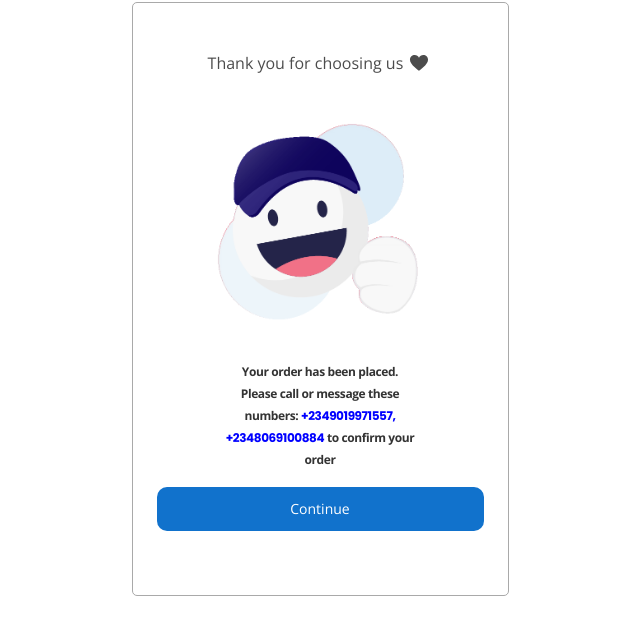
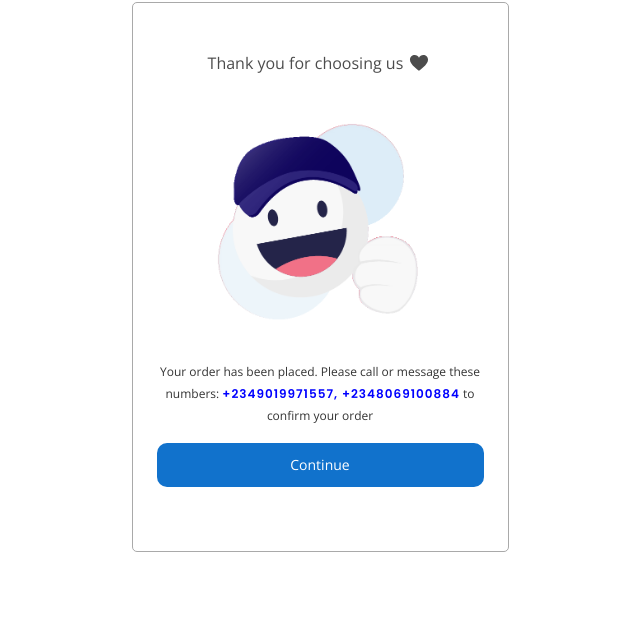
Before and after one commit to DaisiSegun/Root-web, a React (Create React App) app in the folder front-end/: page /congrats in a window 1280 px wide. Shown: the top 634 px of the page, without its empty margins (320-960 px from the left). Built offline with nearby package versions, Linux system fonts and the light colour scheme; no server answers.

Commit message:
yess
dcd

```diff
--- a/front-end/src/components/home/Congrats.js
+++ b/front-end/src/components/home/Congrats.js
@@ -1,5 +1,6 @@
 import React, { useState } from 'react';
 import Axios from 'axios'; // Import Axios
+import { Link } from 'react-router-dom'
 import { useNavigate } from 'react-router-dom'; // Import useNavigate
 
 import './signup.css';
@@ -47,7 +48,7 @@ console.log( apiUrl)
       </div>
       <img className='congrats-gif' src='/images/congrats.gif' alt="Congrats GIF" />
       <p className='place-order'>
-        Your order has been placed. Please call or message these numbers: <span className='call-blue'> +2349019971557, +2348069100884</span> to confirm your order
+        Your order has been placed. Please call or message these numbers:  <Link className='link' to='whatsapp://send?phone=+2349019971557'> <span className='call-blue'> +2349019971557, +2348069100884</span></Link> to confirm your order
       </p>
       <button className='button-blue3' onClick={handleContinueClick}>Continue</button>
     </div>
--- a/front-end/src/components/home/signup.css
+++ b/front-end/src/components/home/signup.css
@@ -469,13 +469,15 @@ line-height: 2.5rem;
   color: rgba(0, 0, 0, 0.80);
   text-align: center;
   font-feature-settings: 'clig' off, 'liga' off;
-  font-family: Open Sans;
+  font-family: 'Open Sans';
   font-size: 0.75rem;
   font-style: normal;
-  font-weight: 600;
+  font-weight: 500;
   line-height: 1.375rem;
-  letter-spacing: -0.0255rem;
-  width: 12rem;
+  /* letter-spacing: -0.0255rem; */
+  width: 87%;
+  /* padding-left: 1rem;
+  padding-right: 1rem; */
   min-height: 3.5625rem;
 }
 .button-blue3 {
@@ -664,11 +666,14 @@ margin-bottom: 1rem;
 }
 .call-blue{
   color: blue;
-  font-weight: 700;
+  font-weight: 600;
   text-align: center;
   font-size: 0.75rem;
+  letter-spacing: 1px;
+}
 
-
+.call-blue:hover {
+  text-decoration: underline;
 }
 .privacy-policy {
  display: flex;
```
